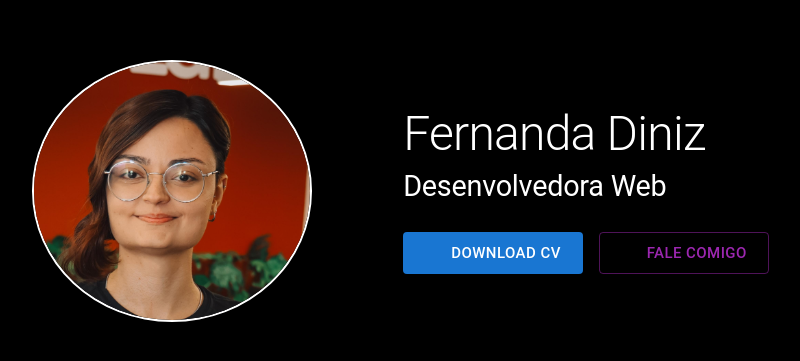
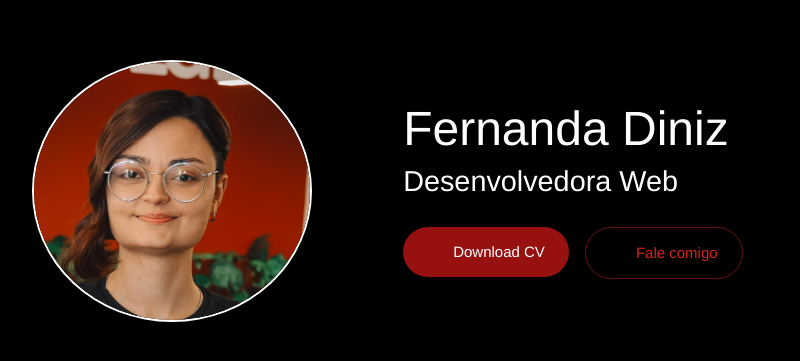
Before and after one commit to fernandamotad/my-portfolio, a React (Vite) app: page / in a window 1280 px wide. Shown: the part 225-586 px from the top of the page, without its empty margins (229-1029 px from the left). Built offline with nearby package versions, Linux system fonts and the light colour scheme; some icons are missing.

Commit message:
style: ajusta main para usar AppThemeProvider e extrai tema global para src/theme.ts

```diff
--- a/src/main.tsx
+++ b/src/main.tsx
@@ -1,9 +1,12 @@
 import { StrictMode } from 'react'
 import { createRoot } from 'react-dom/client'
 import App from './App.tsx'
+import { AppThemeProvider } from './theme'
 
 createRoot(document.getElementById('root')!).render(
   <StrictMode>
-    <App />
+    <AppThemeProvider>
+      <App />
+    </AppThemeProvider>
   </StrictMode>,
 )
```
